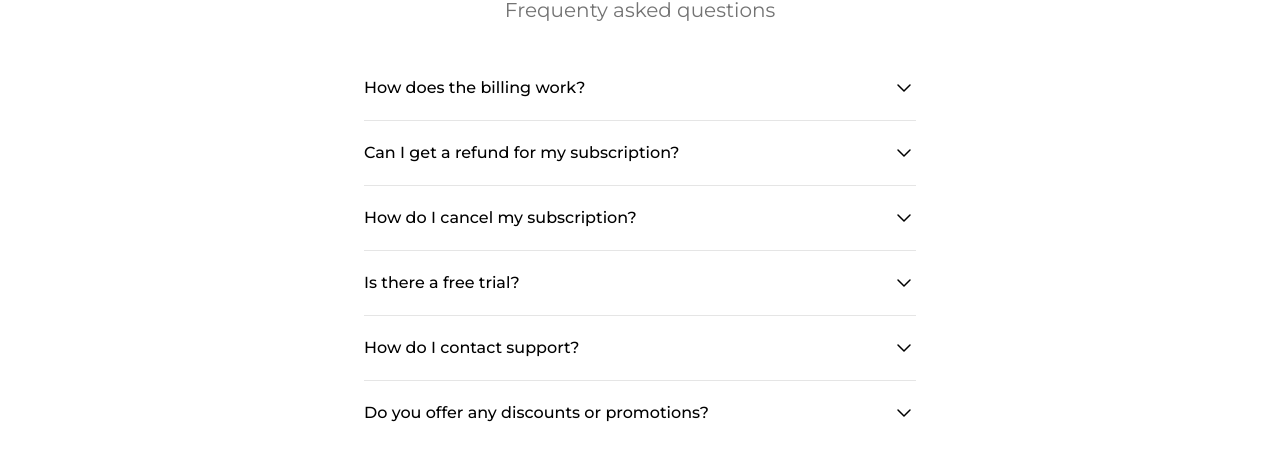
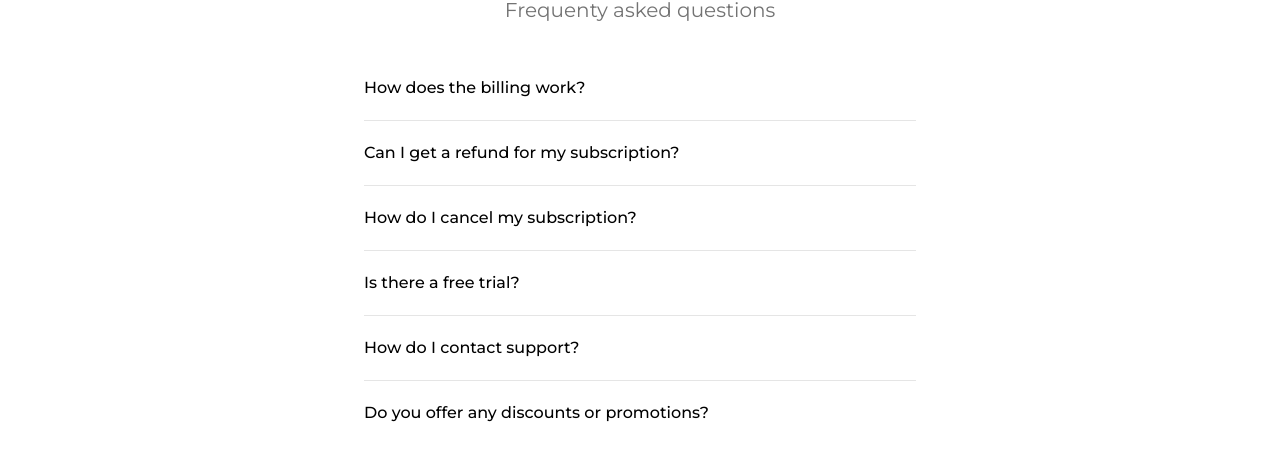
Before and after one commit to Yann-Deukam/ajel_v2, a Next.js app: page / in a window 1280 px wide. Shown: the part 4540-5001 px from the top of the page. Built offline with nearby package versions, Linux system fonts and the light colour scheme.

Commit message:
Second commit FAQ

```diff
--- a/src/sections/Faqs.tsx
+++ b/src/sections/Faqs.tsx
@@ -18,21 +18,7 @@ const Faqs = () => {
               <details className="group">
                 <summary className="flex cursor-pointer list-none items-center justify-between font-medium">
                   <span> How does the billing work?</span>
-                  <span className="transition group-open:rotate-180">
-                    <svg
-                      fill="none"
-                      height="24"
-                      shape-rendering="geometricPrecision"
-                      stroke="currentColor"
-                      stroke-linecap="round"
-                      stroke-linejoin="round"
-                      strokeWidth="1.5"
-                      viewBox="0 0 24 24"
-                      width="24"
-                    >
-                      <path d="M6 9l6 6 6-6"></path>
-                    </svg>
-                  </span>
+                  <span className="transition group-open:rotate-180"></span>
                 </summary>
                 <p className="group-open:animate-fadeIn mt-3 text-neutral-600">
                   Springerdata offers a variety of billing options, including
@@ -47,21 +33,7 @@ const Faqs = () => {
               <details className="group">
                 <summary className="flex cursor-pointer list-none items-center justify-between font-medium">
                   <span> Can I get a refund for my subscription?</span>
-                  <span className="transition group-open:rotate-180">
-                    <svg
-                      fill="none"
-                      height="24"
-                      shape-rendering="geometricPrecision"
-                      stroke="currentColor"
-                      stroke-linecap="round"
-                      stroke-linejoin="round"
-                      strokeWidth="1.5"
-                      viewBox="0 0 24 24"
-                      width="24"
-                    >
-                      <path d="M6 9l6 6 6-6"></path>
-                    </svg>
-                  </span>
+                  <span className="transition group-open:rotate-180"></span>
                 </summary>
                 <p className="group-open:animate-fadeIn mt-3 text-neutral-600">
                   We offer a 30-day money-back guarantee for most of its
@@ -76,21 +48,7 @@ const Faqs = () => {
               <details className="group">
                 <summary className="flex cursor-pointer list-none items-center justify-between font-medium">
                   <span> How do I cancel my subscription?</span>
-                  <span className="transition group-open:rotate-180">
-                    <svg
-                      fill="none"
-                      height="24"
-                      shape-rendering="geometricPrecision"
-                      stroke="currentColor"
-                      stroke-linecap="round"
-                      stroke-linejoin="round"
-                      strokeWidth="1.5"
-                      viewBox="0 0 24 24"
-                      width="24"
-                    >
-                      <path d="M6 9l6 6 6-6"></path>
-                    </svg>
-                  </span>
+                  <span className="transition group-open:rotate-180"></span>
                 </summary>
                 <p className="group-open:animate-fadeIn mt-3 text-neutral-600">
                   To cancel your subscription, you can log in to your account
@@ -104,21 +62,7 @@ const Faqs = () => {
               <details className="group">
                 <summary className="flex cursor-pointer list-none items-center justify-between font-medium">
                   <span> Is there a free trial?</span>
-                  <span className="transition group-open:rotate-180">
-                    <svg
-                      fill="none"
-                      height="24"
-                      shape-rendering="geometricPrecision"
-                      stroke="currentColor"
-                      stroke-linecap="round"
-                      stroke-linejoin="round"
-                      strokeWidth="1.5"
-                      viewBox="0 0 24 24"
-                      width="24"
-                    >
-                      <path d="M6 9l6 6 6-6"></path>
-                    </svg>
-                  </span>
+                  <span className="transition group-open:rotate-180"></span>
                 </summary>
                 <p className="group-open:animate-fadeIn mt-3 text-neutral-600">
                   We offer a free trial of our software for a limited time.
@@ -131,21 +75,7 @@ const Faqs = () => {
               <details className="group">
                 <summary className="flex cursor-pointer list-none items-center justify-between font-medium">
                   <span> How do I contact support?</span>
-                  <span className="transition group-open:rotate-180">
-                    <svg
-                      fill="none"
-                      height="24"
-                      shape-rendering="geometricPrecision"
-                      stroke="currentColor"
-                      stroke-linecap="round"
-                      stroke-linejoin="round"
-                      strokeWidth="1.5"
-                      viewBox="0 0 24 24"
-                      width="24"
-                    >
-                      <path d="M6 9l6 6 6-6"></path>
-                    </svg>
-                  </span>
+                  <span className="transition group-open:rotate-180"></span>
                 </summary>
                 <p className="group-open:animate-fadeIn mt-3 text-neutral-600">
                   If you need help with our platform or have any other
@@ -159,21 +89,7 @@ const Faqs = () => {
               <details className="group">
                 <summary className="flex cursor-pointer list-none items-center justify-between font-medium">
                   <span> Do you offer any discounts or promotions?</span>
-                  <span className="transition group-open:rotate-180">
-                    <svg
-                      fill="none"
-                      height="24"
-                      shape-rendering="geometricPrecision"
-                      stroke="currentColor"
-                      stroke-linecap="round"
-                      stroke-linejoin="round"
-                      strokeWidth="1.5"
-                      viewBox="0 0 24 24"
-                      width="24"
-                    >
-                      <path d="M6 9l6 6 6-6"></path>
-                    </svg>
-                  </span>
+                  <span className="transition group-open:rotate-180"></span>
                 </summary>
                 <p className="group-open:animate-fadeIn mt-3 text-neutral-600">
                   We may offer discounts or promotions from time to time. To
```
